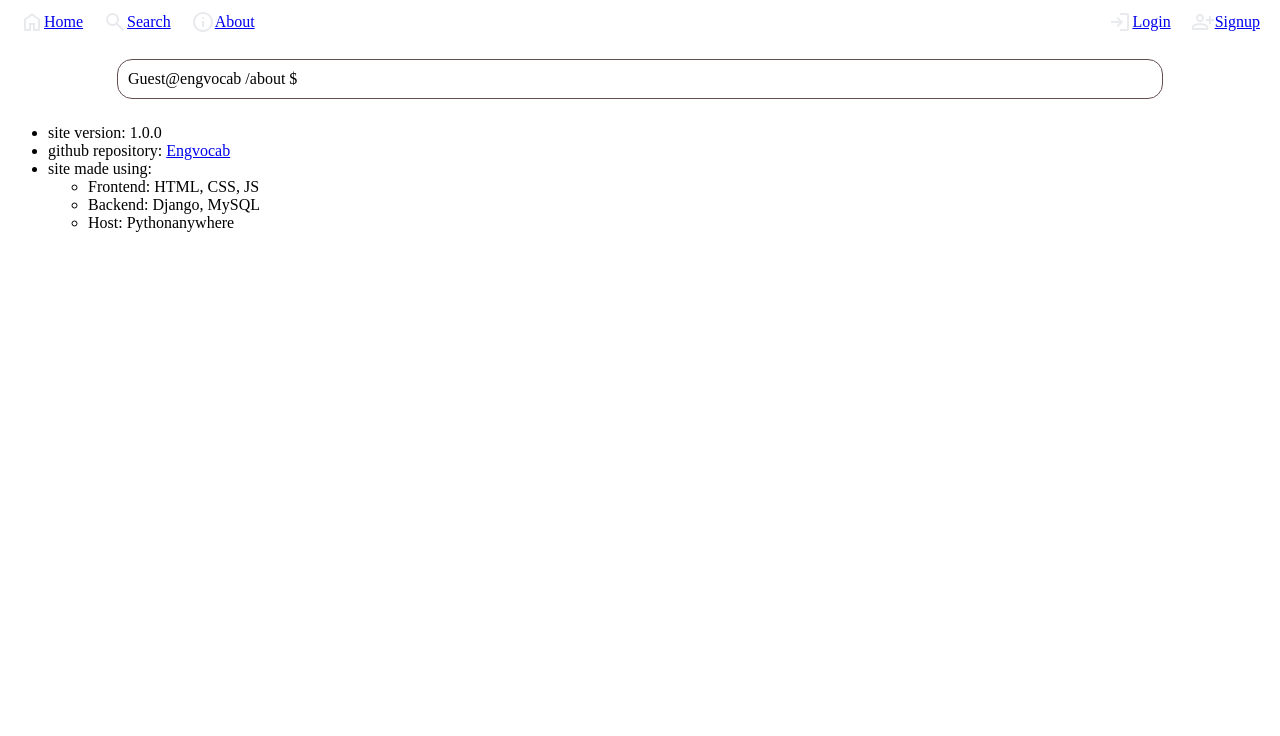
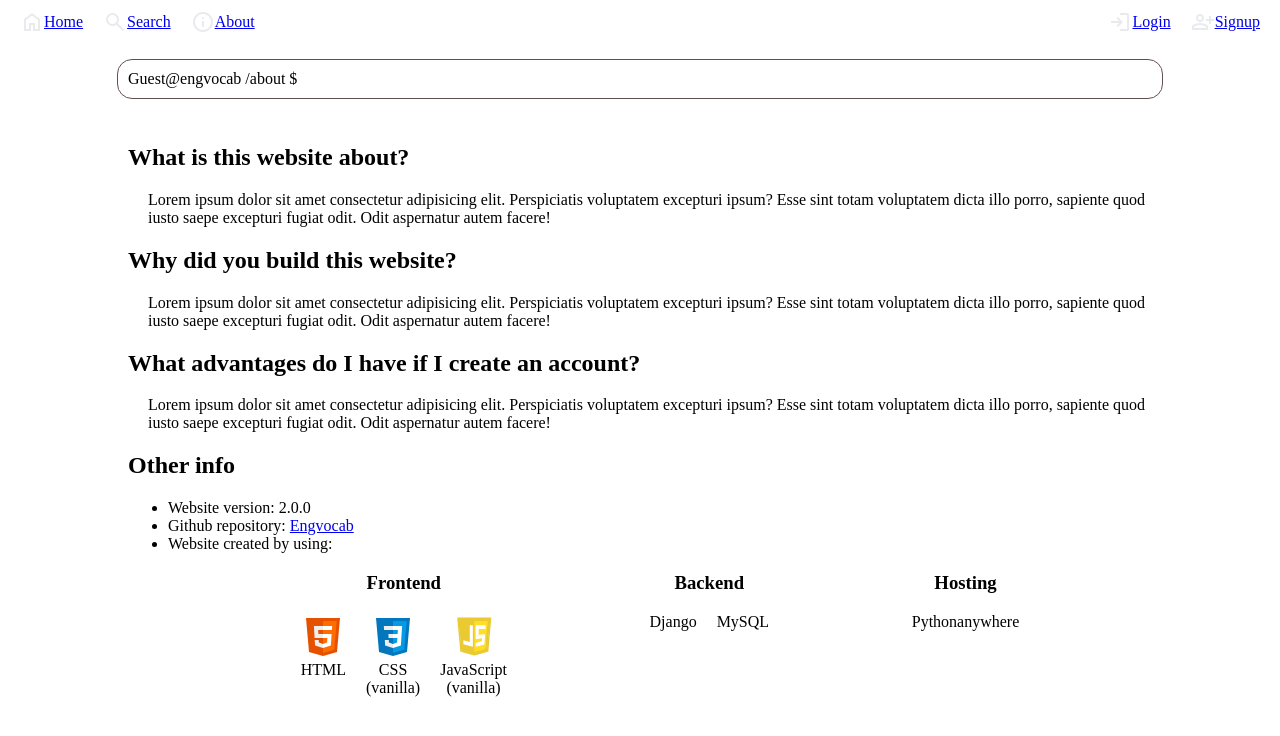
Before and after one commit to Gabritorre/engvocab, a Django app: page /about in a window 1280 px wide. Shown: the top 736 px of the page. Run offline with Django 5.2, Linux system fonts and the light colour scheme.

Commit message:
About UI

```diff
--- a/vocapp/static/vocapp/css/content_block.css
+++ b/vocapp/static/vocapp/css/content_block.css
@@ -133,3 +133,49 @@ main {
 	#expression_list li {
 		margin: 5px 0px;
 	}
+
+
+/* about.html */
+
+#main_about {
+	display:flex;
+	align-items: center;
+	justify-content: center;
+}
+
+	#main_about #about_container {
+		width: 80vw;
+	}
+		#about_container p {
+			margin-left:20px;
+		}
+
+		#about_container #tech_container {
+			display: flex;
+			flex-direction: row;
+			align-items: start;
+			justify-content: space-evenly;
+			width: 100%;
+		}
+			#tech_container #type {
+				display:flex;
+				flex-direction: column;
+				align-items: center;
+			}
+			#tech_container .tech_group {
+				display:flex;
+				flex-direction:row;
+			}
+
+				.tech_group span{
+					display: flex;
+					align-items: center;
+					margin: 0px 10px;
+					text-align: center;
+				}
+
+				.tech_group div {
+					display:flex;
+					flex-direction: column;
+					align-items: center;
+				}
--- a/vocapp/templates/vocapp/about.html
+++ b/vocapp/templates/vocapp/about.html
@@ -1,17 +1,72 @@
 {% extends "layout_template.html" %}
 
 {% block main %}
-<main>
-<ul>
-	<li>site version: {{version}}</li>
-	<li>github repository: <a href="{{repo}}">Engvocab</a></li>
-	<li>site made using:
+{% load static %}
+<main id="main_about">
+	<div id="about_container">
+		<h2>What is this website about?</h2>
+		<p>Lorem ipsum dolor sit amet consectetur adipisicing elit.
+			Perspiciatis voluptatem excepturi ipsum? Esse sint totam voluptatem dicta illo porro, sapiente quod iusto saepe excepturi fugiat odit.
+			Odit aspernatur autem facere!
+		</p>
+		<h2>Why did you build this website?</h2>
+		<p>Lorem ipsum dolor sit amet consectetur adipisicing elit.
+			Perspiciatis voluptatem excepturi ipsum? Esse sint totam voluptatem dicta illo porro, sapiente quod iusto saepe excepturi fugiat odit.
+			Odit aspernatur autem facere!
+		</p>
+		<h2>What advantages do I have if I create an account?</h2>
+		<p>Lorem ipsum dolor sit amet consectetur adipisicing elit.
+			Perspiciatis voluptatem excepturi ipsum? Esse sint totam voluptatem dicta illo porro, sapiente quod iusto saepe excepturi fugiat odit.
+			Odit aspernatur autem facere!
+		</p>
+		<h2>Other info</h2>
 		<ul>
-			<li>Frontend: HTML, CSS, JS</li>
-			<li>Backend: Django, MySQL</li>
-			<li>Host: Pythonanywhere</li>
+			<li>Website version: {{version}}</li>
+			<li>Github repository: <a href="{{repo}}">Engvocab</a></li>
+			<li>Website created by using:</li>
+				<div id="tech_container">
+					<div id="type">
+						<h3>Frontend</h3>
+						<div class="tech_group">
+							<div>
+								<img src="{% static 'vocapp/icons/html_icon.svg' %}" alt="" width="48" height="48">
+								<span>HTML</span>
+							</div>
+							<div>
+								<img src="{% static 'vocapp/icons/css_icon.svg' %}" alt="" width="48" height="48">
+								<span>CSS<br>(vanilla)</span>
+							</div>
+							<div>
+								<img src="{% static 'vocapp/icons/javascript_icon.svg' %}" alt="" width="48" height="48">
+								<span>JavaScript<br>(vanilla)</span>
+							</div>
+						</div>
+					</div>
+
+					<div id="type">
+						<h3>Backend</h3>
+						<div class="tech_group">
+							<div>
+								<img src="" alt="">
+								<span>Django</span>
+							</div>
+							<div>
+								<img src="" alt="">
+								<span>MySQL</span>
+							</div>
+						</div>
+					</div>
+					<div id="type">
+						<h3>Hosting</h3>
+						<div class="tech_group">
+							<div>
+								<img src="" alt="">
+								<span>Pythonanywhere</span>
+							</div>
+						</div>
+					</div>
+				</div>
 		</ul>
-	</li>
-</ul>
+	</div>
 </main>
 {% endblock %}
--- a/vocapp/templates/vocapp/dashboard.html
+++ b/vocapp/templates/vocapp/dashboard.html
@@ -6,6 +6,8 @@
 	<li>not learned: {{not_learned}}</li>
 	<li>learning: {{learning}}</li>
 	<li>learned: {{learned}}</li>
+	<li>total: {{total_expressions}}</li>
+
 </ul>
 </main>
 {% endblock %}
--- a/vocapp/views.py
+++ b/vocapp/views.py
@@ -149,13 +149,15 @@ def inspect_expression(request, expression_id):
 def dashboard(request):
 	# check if user is autenticated, if not redirect to home
 	if request.user.is_authenticated:
-		not_learned = Learn.objects.filter(user=request.user.id, confidence__lte=0).count()
+		discovered_ids = Learn.objects.filter(user_id = request.user.id).values_list('expression_id', flat=True)
+		not_learned = Expression.objects.exclude(id__in=discovered_ids).count()
 		learning = Learn.objects.filter(user=request.user.id, confidence__range=(1, CONFIDENCE_BAR-1)).count()
 		learned = Learn.objects.filter(user=request.user.id, confidence__gte=CONFIDENCE_BAR).count()
 		context = {
 			"not_learned" : not_learned,
 			"learning" : learning,
 			"learned" : learned,
+			"total_expressions": not_learned + learning + learned,
 		}
 		return render(request, "vocapp/dashboard.html", context)
 	else:
@@ -163,7 +165,7 @@ def dashboard(request):
 
 def about(request):
 	context = {
-		"version" : "1.0.0",
+		"version" : "2.0.0",
 		"repo" : "https://github.com/Gabritorre/engvocab",
 	}
 	return render(request, "vocapp/about.html", context)
```
Also changed, not shown: vocapp/static/vocapp/icons/css_icon.svg (added), vocapp/static/vocapp/icons/html_icon.svg (added), vocapp/static/vocapp/icons/javascript_icon.svg (added).
